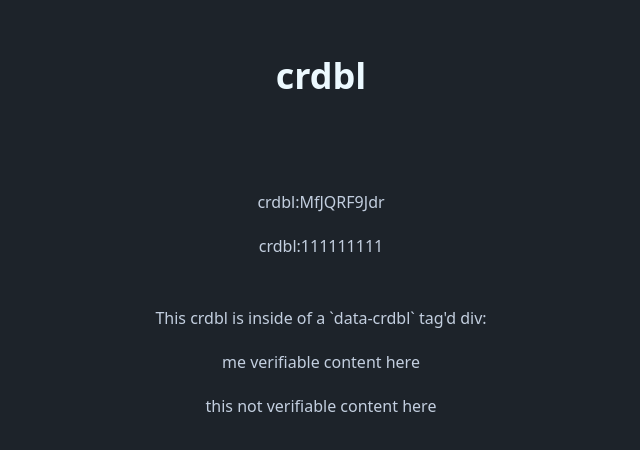
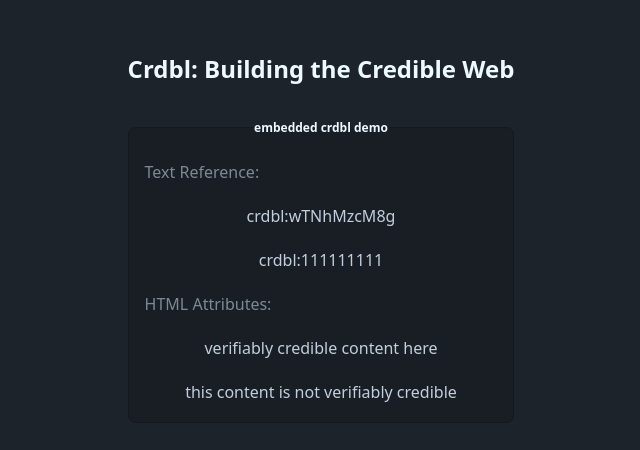
Before and after one commit to crdbl/crdbl, a React (Vite) app in the folder apps/web/: page / in a window 1280 px wide. Shown: the part 162-612 px from the top of the page, without its empty margins (319-959 px from the left). Built offline with nearby package versions, Linux system fonts and the light colour scheme.

Commit message:
style(web): update embedded crdbl demo layout

```diff
--- a/apps/web/src/App.tsx
+++ b/apps/web/src/App.tsx
@@ -2,15 +2,21 @@ import './App.css';
 
 function App() {
   return (
-    <div className="flex flex-col gap-4 prose">
-      <h1>crdbl</h1>
-      <br />
-      <span>crdbl:MfJQRF9Jdr</span>
-      <span>crdbl:111111111</span>
-      <br />
-      This crdbl is inside of a `data-crdbl` tag'd div:
-      <div data-crdbl="MfJQRF9Jdr">me verifiable content here</div>
-      <div data-crdbl="XXXXXXXXXX">this not verifiable content here</div>
+    <div className="flex flex-col justify-center prose">
+      <h2>Crdbl: Building the Credible Web</h2>
+      <fieldset className="fieldset bg-base-200 border-base-300 rounded-box border p-4 w-full">
+        <legend className="fieldset-legend">embedded crdbl demo</legend>
+        <div className="flex flex-col gap-4 prose">
+          <label className="label">Text Reference:</label>
+          <span>crdbl:wTNhMzcM8g</span>
+          <span>crdbl:111111111</span>
+          <label className="label">HTML Attributes:</label>
+          <div data-crdbl="wTNhMzcM8g">verifiably credible content here</div>
+          <div data-crdbl="XXXXXXXXXX">
+            this content is not verifiably credible
+          </div>
+        </div>
+      </fieldset>
     </div>
   );
 }
```
